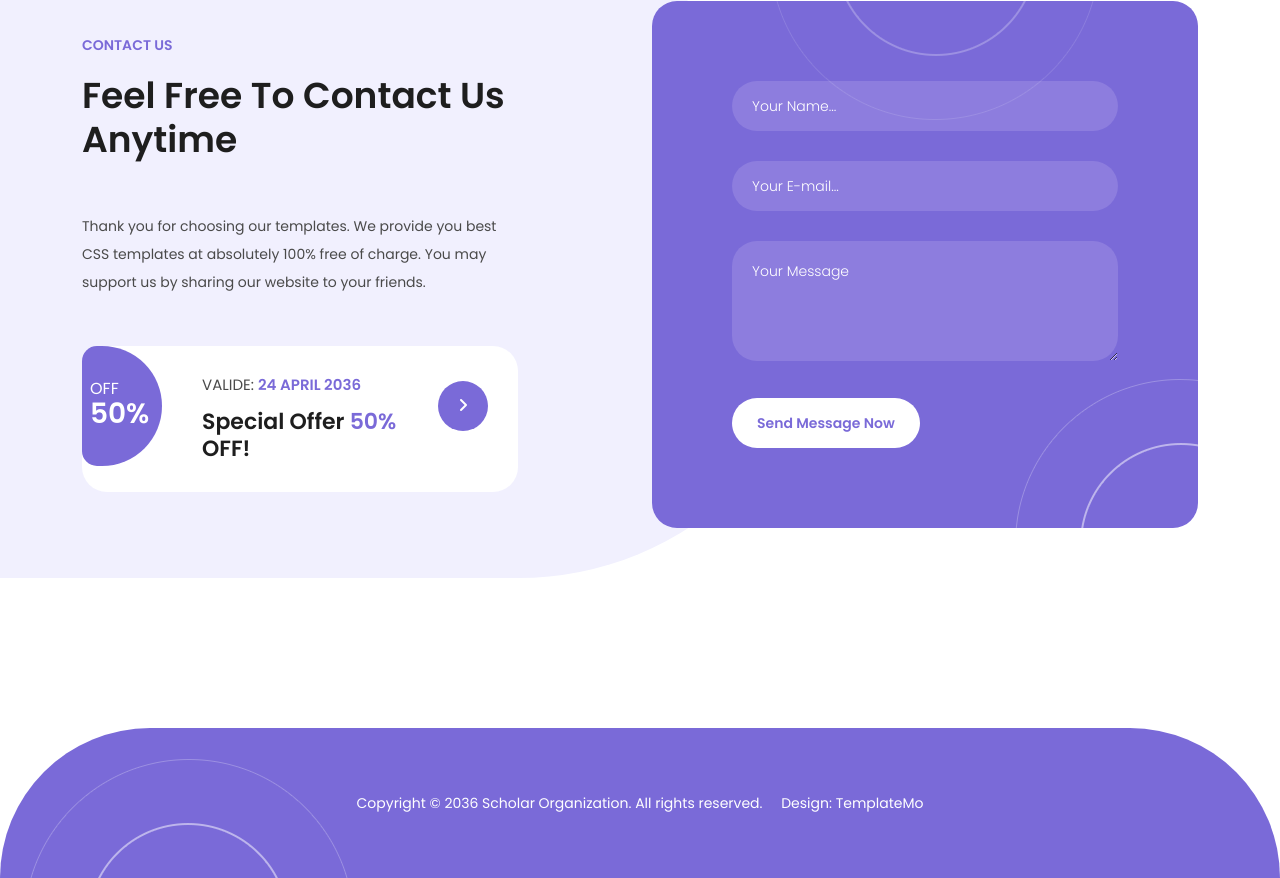
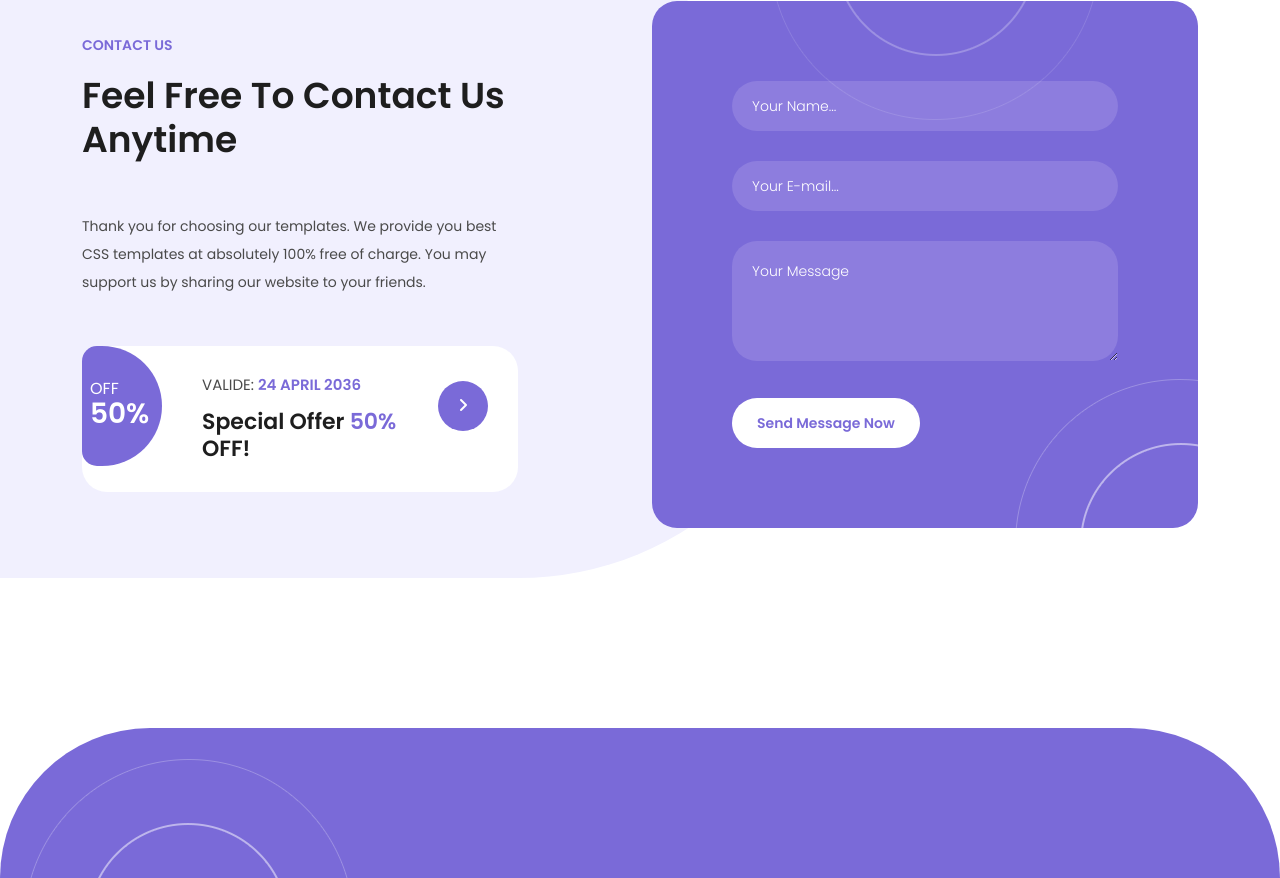
Before and after one commit to Shu12388y/ed-template-2, a plain HTML site: page index.html in a window 1280 px wide. Shown: the part 6685-7563 px from the top of the page. Drawn offline with nearby package versions, Linux system fonts and the light colour scheme.

Commit message:
Update index.html

```diff
--- a/index.html
+++ b/index.html
@@ -663,11 +663,7 @@ https://templatemo.com/tm-586-scholar
   </div>
 
   <footer>
-    <div class="container">
-      <div class="col-lg-12">
-        <p>Copyright © 2036 Scholar Organization. All rights reserved. &nbsp;&nbsp;&nbsp; Design: <a href="https://templatemo.com" rel="nofollow" target="_blank">TemplateMo</a></p>
-      </div>
-    </div>
+
   </footer>
 
   <!-- Scripts -->
```
